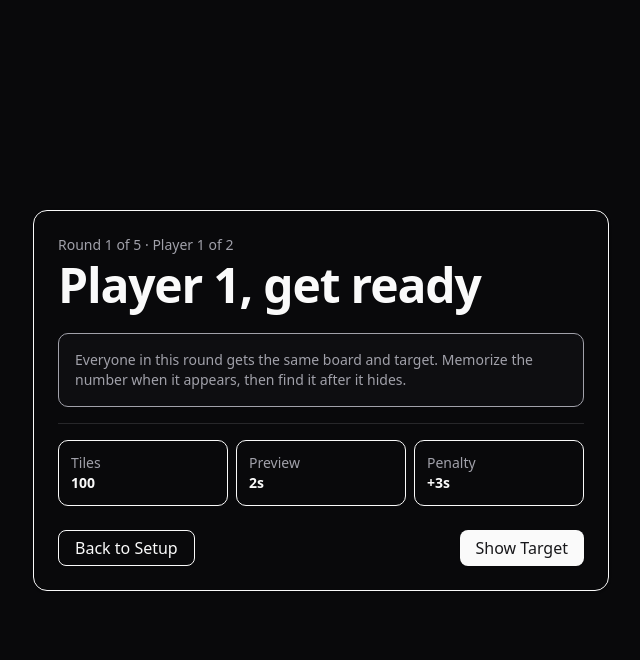
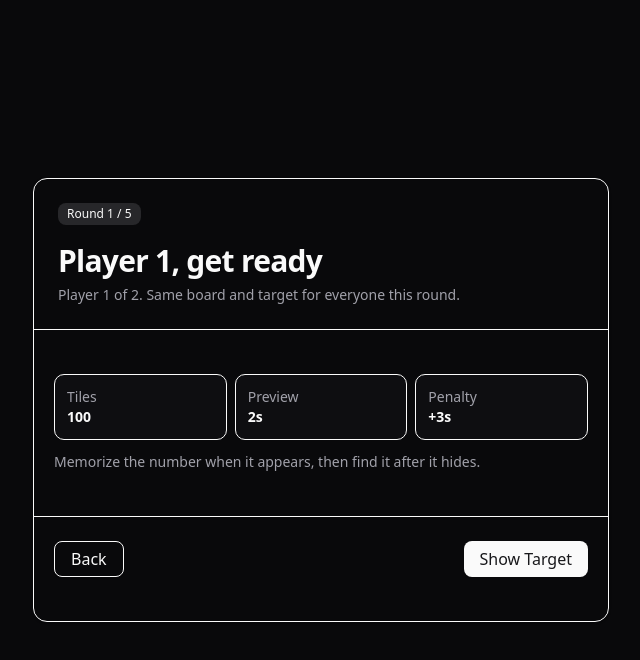
Before and after one commit to Nischhalsubba/blink-and-find, a Next.js app: page / in a window 1280 px wide. Both pictures are taken after a click on the button "Start". Shown: the top 660 px of the page, without its empty margins (319-959 px from the left). Built offline with nearby package versions, Linux system fonts and the light colour scheme.

Commit message:
Tighten ready screen consistency

```diff
--- a/src/components/ReadyScreen.tsx
+++ b/src/components/ReadyScreen.tsx
@@ -1,3 +1,4 @@
+import { Badge } from "@/components/ui/badge";
 import { Button } from "@/components/ui/button";
 import {
   Card,
@@ -7,7 +8,6 @@ import {
   CardHeader,
   CardTitle,
 } from "@/components/ui/card";
-import { Separator } from "@/components/ui/separator";
 import type { GameConfig, Player } from "@/types/game";
 
 interface ReadyScreenProps {
@@ -21,8 +21,7 @@ interface ReadyScreenProps {
 }
 
 /**
- * Shadcn-style pre-turn screen.
- * This gives each player an intentional handoff before the target flashes.
+ * Pre-turn handoff screen.
  */
 export default function ReadyScreen({
   player,
@@ -34,43 +33,44 @@ export default function ReadyScreen({
   onBackToSetup,
 }: ReadyScreenProps) {
   return (
-    <section className="flex h-full items-center justify-center px-1">
-      <Card className="w-full max-w-xl">
-        <CardHeader>
-          <CardDescription>
-            Round {round} of {config.totalRounds} · Player {playerIndex + 1} of {totalPlayers}
-          </CardDescription>
-          <CardTitle className="text-3xl tracking-tight sm:text-5xl">
+    <section className="flex h-full items-center justify-center px-2">
+      <Card className="w-full max-w-xl overflow-hidden">
+        <CardHeader className="border-b pb-4">
+          <Badge variant="secondary" className="mb-3 w-fit">
+            Round {round} / {config.totalRounds}
+          </Badge>
+          <CardTitle className="text-3xl font-semibold tracking-tight">
             {player?.name ?? "Player"}, get ready
           </CardTitle>
+          <CardDescription>
+            Player {playerIndex + 1} of {totalPlayers}. Same board and target for everyone this round.
+          </CardDescription>
         </CardHeader>
 
-        <CardContent className="grid gap-4">
-          <div className="rounded-lg border bg-muted/20 p-4 text-sm text-muted-foreground">
-            Everyone in this round gets the same board and target. Memorize the number when it appears, then find it after it hides.
-          </div>
-
-          <Separator />
-
+        <CardContent className="grid gap-3 p-4 sm:p-5">
           <div className="grid grid-cols-3 gap-2 text-sm">
-            <div className="rounded-lg border p-3">
+            <div className="rounded-lg border bg-muted/20 p-3">
               <div className="text-muted-foreground">Tiles</div>
               <div className="font-semibold">{config.boardSize}</div>
             </div>
-            <div className="rounded-lg border p-3">
+            <div className="rounded-lg border bg-muted/20 p-3">
               <div className="text-muted-foreground">Preview</div>
               <div className="font-semibold">{config.flashDurationMs / 1000}s</div>
             </div>
-            <div className="rounded-lg border p-3">
+            <div className="rounded-lg border bg-muted/20 p-3">
               <div className="text-muted-foreground">Penalty</div>
               <div className="font-semibold">+{config.penaltySeconds}s</div>
             </div>
           </div>
+
+          <p className="text-sm text-muted-foreground">
+            Memorize the number when it appears, then find it after it hides.
+          </p>
         </CardContent>
 
-        <CardFooter className="flex flex-col-reverse gap-2 sm:flex-row sm:justify-between">
+        <CardFooter className="flex items-center justify-between gap-3 border-t p-4 sm:p-5">
           <Button variant="outline" onClick={onBackToSetup}>
-            Back to Setup
+            Back
           </Button>
           <Button onClick={onStartTurn}>
             Show Target
```
